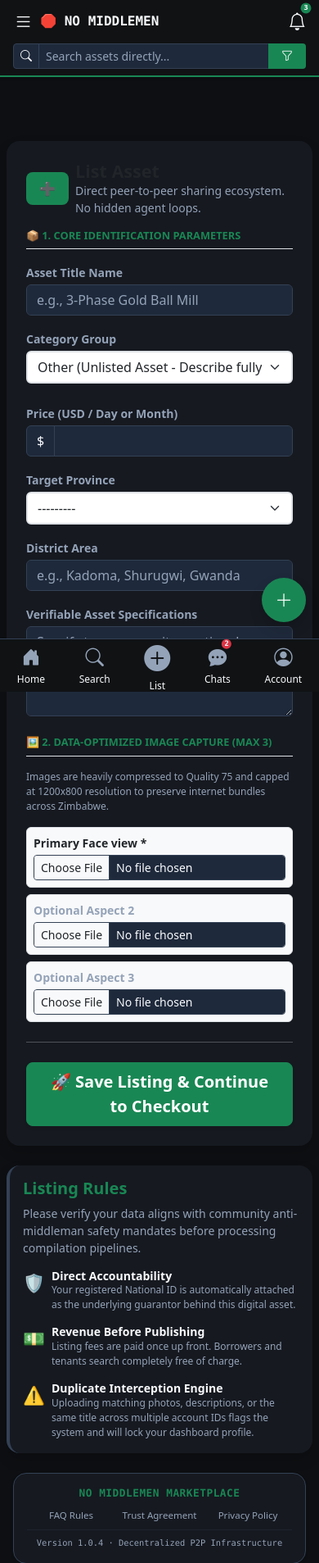
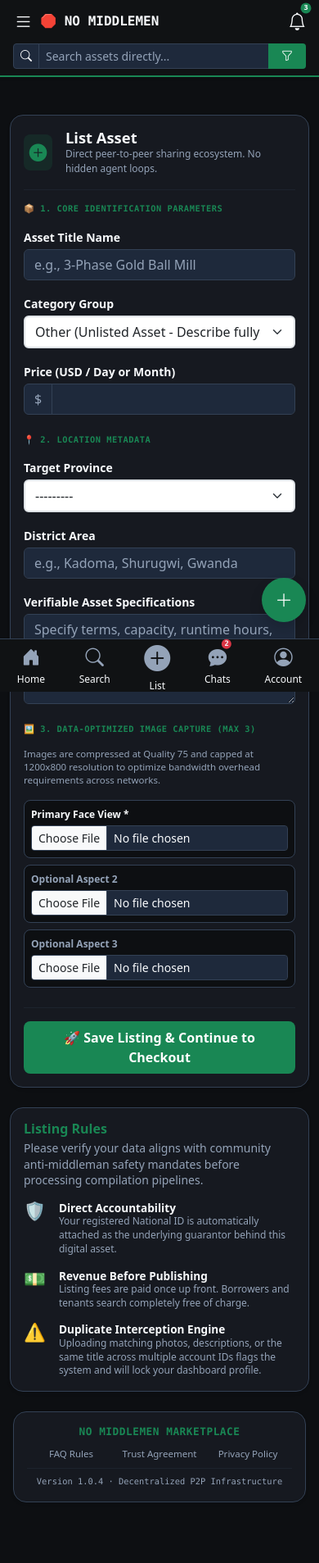
Before and after one commit to simeonmbwani/no-middlemen-market, a Django app: page /asset/create/ in a window 390 px wide. Shown: the top 1907 px of the page at 82% size. Run offline with Django 5.2, Linux system fonts and the light colour scheme; a user stored in the database is signed in; data comes from the database, SQL or seed files in the repository.

Commit message:
Unified listing asset form structural alignment properties to fix multi-column mobile clip bugs

```diff
--- a/listings/templates/listings/listing_form.html
+++ b/listings/templates/listings/listing_form.html
@@ -3,124 +3,161 @@
 {% block title %}{{ TEXT.list_asset }} - No Middlemen Marketplace{% endblock %}
 
 {% block content %}
-<div class="row g-4 my-2">
-    <div class="col-md-8">
-        <div class="card shadow border-0 p-4 rounded-4 bg-white">
-            <div class="d-flex align-items-center gap-2 mb-3">
-                <div class="bg-success text-white px-3 py-2 rounded-3 fw-bold">➕</div>
+<div class="container px-1">
+
+    <div class="card border-0 shadow-sm rounded-4 mb-4" style="background-color: var(--card-bg) !important; border: 1px solid var(--border-line) !important;">
+        <div class="card-body p-3">
+
+            <div class="d-flex align-items-center gap-3 mb-3">
+                <div class="rounded-3 d-flex align-items-center justify-content-center" style="width: 44px; height: 44px; background-color: rgba(25, 135, 84, 0.15) !important;">
+                    <i class="bi bi-plus-circle-fill fs-4" style="color: var(--success-color) !important;"></i>
+                </div>
                 <div>
-                    <h4 class="fw-bold text-dark mb-0">{{ TEXT.list_asset }}</h4>
-                    <p class="text-muted small mb-0">Direct peer-to-peer sharing ecosystem. No hidden agent loops.</p>
+                    <h4 class="fw-bold mb-0" style="font-size: 1.15rem; color: var(--text-main) !important;">{{ TEXT.list_asset }}</h4>
+                    <p class="small mb-0" style="font-size: 0.75rem; color: var(--text-muted) !important;">Direct peer-to-peer sharing ecosystem. No hidden agent loops.</p>
                 </div>
             </div>
 
-            <form method="POST" enctype="multipart/form-data" class="needs-validation" novalidate>
+            <hr class="my-3 opacity-25" style="border-color: var(--border-line) !important;">
+
+            <form method="POST" enctype="multipart/form-data" class="m-0" novalidate>
                 {% csrf_token %}
 
-                <h6 class="fw-bold text-success text-uppercase border-bottom pb-2 mb-3" style="font-size: 0.8rem;">📦 1. Core Identification Parameters</h6>
-                <div class="row g-3">
-                    <div class="col-md-8">
-                        <label class="form-label small fw-bold text-secondary mb-1">Asset Title Name</label>
-                        {{ form.title }}
+                <h6 class="fw-bold text-uppercase font-monospace mb-3" style="font-size: 0.65rem; color: var(--success-color) !important; letter-spacing: 0.5px;">
+                    📦 1. Core Identification Parameters
+                </h6>
+
+                <div class="mb-3">
+                    <label class="form-label small fw-bold mb-1" style="color: var(--text-main) !important;">Asset Title Name</label>
+                    {{ form.title }}
+                    {% if form.title.errors %}
+                        <div class="text-danger mt-1 font-monospace" style="font-size: 0.68rem;">{{ form.title.errors.0 }}</div>
+                    {% endif %}
+                </div>
+
+                <div class="mb-3">
+                    <label class="form-label small fw-bold mb-1" style="color: var(--text-main) !important;">Category Group</label>
+                    {{ form.category }}
+                    {% if form.category.errors %}
+                        <div class="text-danger mt-1 font-monospace" style="font-size: 0.68rem;">{{ form.category.errors.0 }}</div>
+                    {% endif %}
+                </div>
+
+                <div class="mb-3">
+                    <label class="form-label small fw-bold mb-1" style="color: var(--text-main) !important;">Price (USD / Day or Month)</label>
+                    <div class="input-group">
+                        <span class="input-group-text" style="background-color: var(--input-bg) !important; color: var(--text-muted) !important; border-color: var(--border-line) !important;">$</span>
+                        {{ form.price }}
                     </div>
-                    <div class="col-md-4">
-                        <label class="form-label small fw-bold text-secondary mb-1">Category Group</label>
-                        {{ form.category }}
+                    {% if form.price.errors %}
+                        <div class="text-danger mt-1 font-monospace" style="font-size: 0.68rem;">{{ form.price.errors.0 }}</div>
+                    {% endif %}
+                </div>
+
+                <h6 class="fw-bold text-uppercase font-monospace my-3 pt-2" style="font-size: 0.65rem; color: var(--success-color) !important; letter-spacing: 0.5px;">
+                    📍 2. Location Metadata
+                </h6>
+
+                <div class="mb-3">
+                    <label class="form-label small fw-bold mb-1" style="color: var(--text-main) !important;">Target Province</label>
+                    {{ form.province }}
+                    {% if form.province.errors %}
+                        <div class="text-danger mt-1 font-monospace" style="font-size: 0.68rem;">{{ form.province.errors.0 }}</div>
+                    {% endif %}
+                </div>
+
+                <div class="mb-3">
+                    <label class="form-label small fw-bold mb-1" style="color: var(--text-main) !important;">District Area</label>
+                    {{ form.district }}
+                    {% if form.district.errors %}
+                        <div class="text-danger mt-1 font-monospace" style="font-size: 0.68rem;">{{ form.district.errors.0 }}</div>
+                    {% endif %}
+                </div>
+
+                <div class="mb-3">
+                    <label class="form-label small fw-bold mb-1" style="color: var(--text-main) !important;">Verifiable Asset Specifications</label>
+                    {{ form.description }}
+                    {% if form.description.errors %}
+                        <div class="text-danger mt-1 font-monospace" style="font-size: 0.68rem;">{{ form.description.errors.0 }}</div>
+                    {% endif %}
+                </div>
+
+                <h6 class="fw-bold text-uppercase font-monospace my-3 pt-2" style="font-size: 0.65rem; color: var(--success-color) !important; letter-spacing: 0.5px;">
+                    🖼️ 3. Data-Optimized Image Capture (Max 3)
+                </h6>
+                <p class="mb-3" style="font-size: 0.72rem; color: var(--text-muted) !important; line-height: 1.4;">
+                    Images are compressed at Quality 75 and capped at 1200x800 resolution to optimize bandwidth overhead requirements across networks.
+                </p>
+
+                <div class="d-flex flex-column gap-2 mb-4">
+                    <div class="p-2 rounded-3 border" style="background-color: var(--bg-main) !important; border-color: var(--border-line) !important;">
+                        <label class="fw-bold d-block mb-1" style="font-size: 0.75rem; color: var(--text-main) !important;">Primary Face View *</label>
+                        {{ form.image1 }}
+                        {% if form.image1.errors %}
+                            <div class="text-danger mt-1 font-monospace" style="font-size: 0.68rem;">{{ form.image1.errors.0 }}</div>
+                        {% endif %}
+                    </div>
+
+                    <div class="p-2 rounded-3 border" style="background-color: var(--bg-main) !important; border-color: var(--border-line) !important;">
+                        <label class="fw-bold d-block mb-1" style="font-size: 0.75rem; color: var(--text-muted) !important;">Optional Aspect 2</label>
+                        {{ form.image2 }}
+                        {% if form.image2.errors %}
+                            <div class="text-danger mt-1 font-monospace" style="font-size: 0.68rem;">{{ form.image2.errors.0 }}</div>
+                        {% endif %}
+                    </div>
+
+                    <div class="p-2 rounded-3 border" style="background-color: var(--bg-main) !important; border-color: var(--border-line) !important;">
+                        <label class="fw-bold d-block mb-1" style="font-size: 0.75rem; color: var(--text-muted) !important;">Optional Aspect 3</label>
+                        {{ form.image3 }}
+                        {% if form.image3.errors %}
+                            <div class="text-danger mt-1 font-monospace" style="font-size: 0.68rem;">{{ form.image3.errors.0 }}</div>
+                        {% endif %}
                     </div>
                 </div>
 
-                <div class="row g-3 mt-2">
-                    <div class="col-md-4">
-                        <label class="form-label small fw-bold text-secondary mb-1">Price (USD / Day or Month)</label>
-                        <div class="input-group">
-                            <span class="input-group-text bg-light border-2">$</span>
-                            {{ form.price }}
-                        </div>
-                    </div>
-                    <div class="col-md-4">
-                        <label class="form-label small fw-bold text-secondary mb-1">Target Province</label>
-                        {{ form.province }}
-                    </div>
-                    <div class="col-md-4">
-                        <label class="form-label small fw-bold text-secondary mb-1">District Area</label>
-                        {{ form.district }}
-                    </div>
-                </div>
+                <hr class="my-3 opacity-25" style="border-color: var(--border-line) !important;">
 
-                <div class="mt-3">
-                    <label class="form-label small fw-bold text-secondary mb-1">Verifiable Asset Specifications</label>
-                    {{ form.description }}
-                </div>
-
-                <h6 class="fw-bold text-success text-uppercase border-bottom pb-2 mt-4 mb-3" style="font-size: 0.8rem;">🖼️ 2. Data-Optimized Image Capture (Max 3)</h6>
-                <p class="text-muted" style="font-size: 0.75rem;">Images are heavily compressed to Quality 75 and capped at 1200x800 resolution to preserve internet bundles across Zimbabwe.</p>
-                <div class="row g-2">
-                    <div class="col-md-4">
-                        <div class="p-2 border rounded bg-light">
-                            <label class="small fw-bold text-dark d-block mb-1">Primary Face view *</label>
-                            {{ form.image1 }}
-                        </div>
-                    </div>
-                    <div class="col-md-4">
-                        <div class="p-2 border rounded bg-light">
-                            <label class="small fw-bold text-muted d-block mb-1">Optional Aspect 2</label>
-                            {{ form.image2 }}
-                        </div>
-                    </div>
-                    <div class="col-md-4">
-                        <div class="p-2 border rounded bg-light">
-                            <label class="small fw-bold text-muted d-block mb-1">Optional Aspect 3</label>
-                            {{ form.image3 }}
-                        </div>
-                    </div>
-                </div>
-
-                <hr class="my-4">
-
-                <button type="submit" class="btn btn-success btn-lg w-100 fw-bold shadow-sm rounded-3">
+                <button type="submit" class="btn btn-success w-100 fw-bold py-2 rounded-3" style="background-color: var(--success-color) !important; border: none; color: #ffffff !important;">
                     🚀 Save Listing & Continue to Checkout
                 </button>
             </form>
         </div>
     </div>
 
-    <div class="col-md-4">
-        <div class="card shadow border-0 p-3 rounded-4 bg-light text-dark h-100 border-start border-success border-4">
-            <h5 class="fw-bold text-success mb-2">Listing Rules</h5>
-            <p class="small text-secondary mb-3">Please verify your data aligns with community anti-middleman safety mandates before processing compilation pipelines.</p>
+    <div class="card border-0 shadow-sm rounded-4 mb-4" style="background-color: var(--card-bg) !important; border: 1px solid var(--border-line) !important;">
+        <div class="card-body p-3">
+            <h5 class="fw-bold mb-1" style="font-size: 1rem; color: var(--success-color) !important;">Listing Rules</h5>
+            <p class="small mb-3" style="color: var(--text-muted) !important; line-height: 1.4;">
+                Please verify your data aligns with community anti-middleman safety mandates before processing compilation pipelines.
+            </p>
 
-            <div class="list-group list-group-flush gap-2 bg-transparent">
-                <div class="list-group-item border-0 p-0 bg-transparent mb-2">
-                    <div class="d-flex gap-2">
-                        <span class="fs-4">🛡️</span>
-                        <div>
-                            <h6 class="fw-bold mb-0 small">Direct Accountability</h6>
-                            <p class="text-muted small mb-0" style="font-size: 0.75rem;">Your registered National ID is automatically attached as the underlying guarantor behind this digital asset.</p>
-                        </div>
+            <div class="d-flex flex-column gap-3">
+                <div class="d-flex gap-3 align-items-start">
+                    <span class="fs-4" style="line-height: 1;">🛡️</span>
+                    <div>
+                        <h6 class="fw-bold mb-0" style="font-size: 0.85rem; color: var(--text-main) !important;">Direct Accountability</h6>
+                        <p class="mb-0" style="font-size: 0.75rem; color: var(--text-muted) !important; line-height: 1.4;">Your registered National ID is automatically attached as the underlying guarantor behind this digital asset.</p>
                     </div>
                 </div>
 
-                <div class="list-group-item border-0 p-0 bg-transparent mb-2">
-                    <div class="d-flex gap-2">
-                        <span class="fs-4">💵</span>
-                        <div>
-                            <h6 class="fw-bold mb-0 small">Revenue Before Publishing</h6>
-                            <p class="text-muted small mb-0" style="font-size: 0.75rem;">Listing fees are paid once up front. Borrowers and tenants search completely free of charge.</p>
-                        </div>
+                <div class="d-flex gap-3 align-items-start">
+                    <span class="fs-4" style="line-height: 1;">💵</span>
+                    <div>
+                        <h6 class="fw-bold mb-0" style="font-size: 0.85rem; color: var(--text-main) !important;">Revenue Before Publishing</h6>
+                        <p class="mb-0" style="font-size: 0.75rem; color: var(--text-muted) !important; line-height: 1.4;">Listing fees are paid once up front. Borrowers and tenants search completely free of charge.</p>
                     </div>
                 </div>
 
-                <div class="list-group-item border-0 p-0 bg-transparent">
-                    <div class="d-flex gap-2">
-                        <span class="fs-4">⚠️</span>
-                        <div>
-                            <h6 class="fw-bold mb-0 small">Duplicate Interception Engine</h6>
-                            <p class="text-muted small mb-0" style="font-size: 0.75rem;">Uploading matching photos, descriptions, or the same title across multiple account IDs flags the system and will lock your dashboard profile.</p>
-                        </div>
+                <div class="d-flex gap-3 align-items-start">
+                    <span class="fs-4" style="line-height: 1;">⚠️</span>
+                    <div>
+                        <h6 class="fw-bold mb-0" style="font-size: 0.85rem; color: var(--text-main) !important;">Duplicate Interception Engine</h6>
+                        <p class="mb-0" style="font-size: 0.75rem; color: var(--text-muted) !important; line-height: 1.4;">Uploading matching photos, descriptions, or the same title across multiple account IDs flags the system and will lock your dashboard profile.</p>
                     </div>
                 </div>
             </div>
         </div>
     </div>
+
 </div>
 {% endblock %}
```
